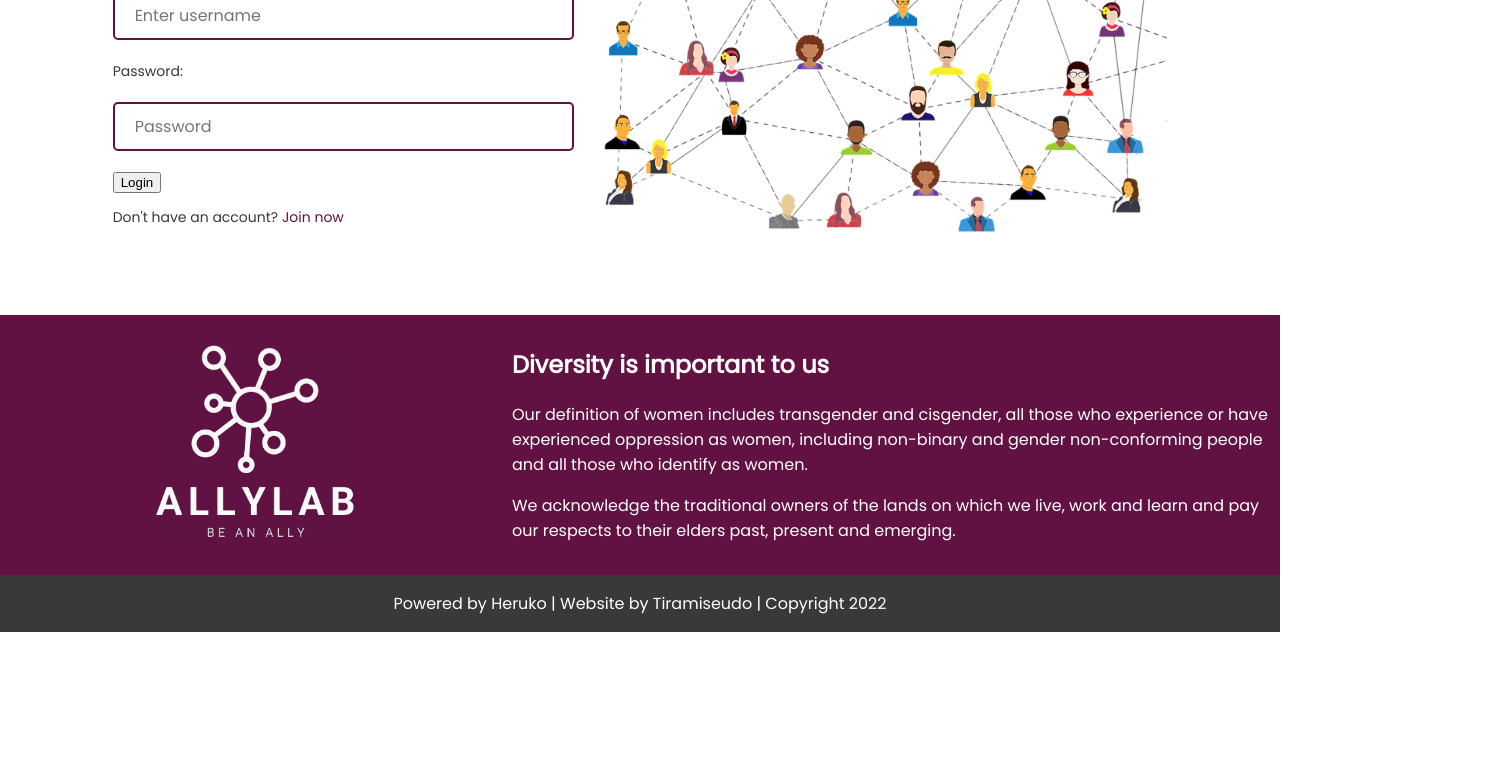
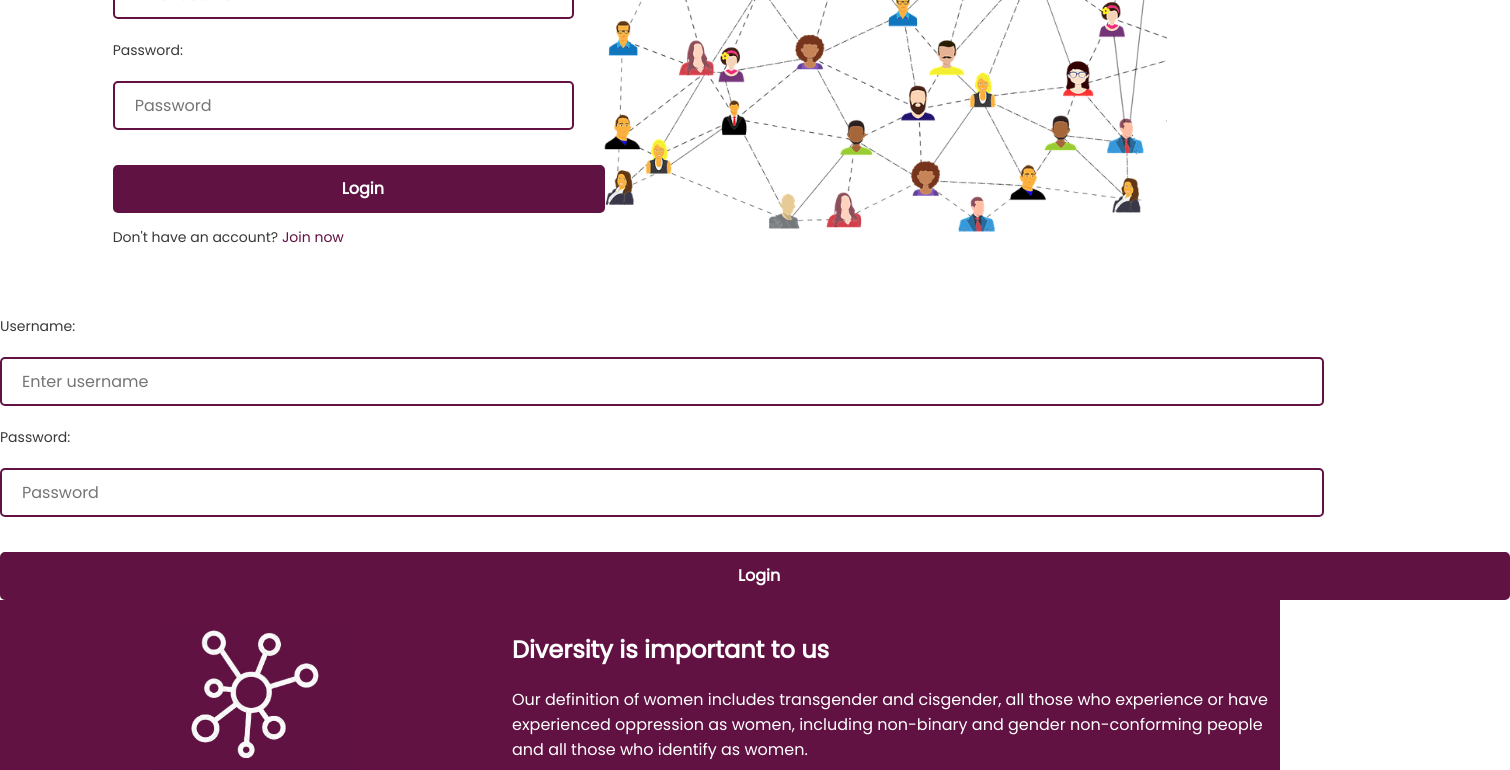
Before and after one commit to SheCodesAus/she-codes-group-project-frontend-tiramiseudo-code, a React (Create React App) app: page / in a window 1280 px wide. Shown: the part 551-1321 px from the top of the page, 1510 px wide, since content can reach past the window. Before the commit the page ends 1183 px from the top, so only its background shows below. Built offline with nearby package versions, Linux system fonts and the light colour scheme.

Commit message:
update button

```diff
--- a/src/App.js
+++ b/src/App.js
@@ -2,13 +2,16 @@ import React from "react";
 import Nav from "./components/Nav/Nav";
 import Footer from "./components/Footer/Footer";
 import AllyRouter from "./Routes/AllyRouter";
+import LoginForm from "./components/LoginForm/Login";
 
 function App() {
   return (
     <div className="App-2">
       <Nav />
       <AllyRouter/>
+      <LoginForm/>
       <Footer/>
+
     </div>
   );
 
--- a/src/components/LoginForm/Login.jsx
+++ b/src/components/LoginForm/Login.jsx
@@ -79,7 +79,7 @@ function LoginForm() {
         ))}
       </div>
       <div className="button-container">
-        <button type="submit" onClick={handleSubmit}>
+        <button type="submit" className="button-login" onClick={handleSubmit}>
           Login
         </button>
       </div>
```
